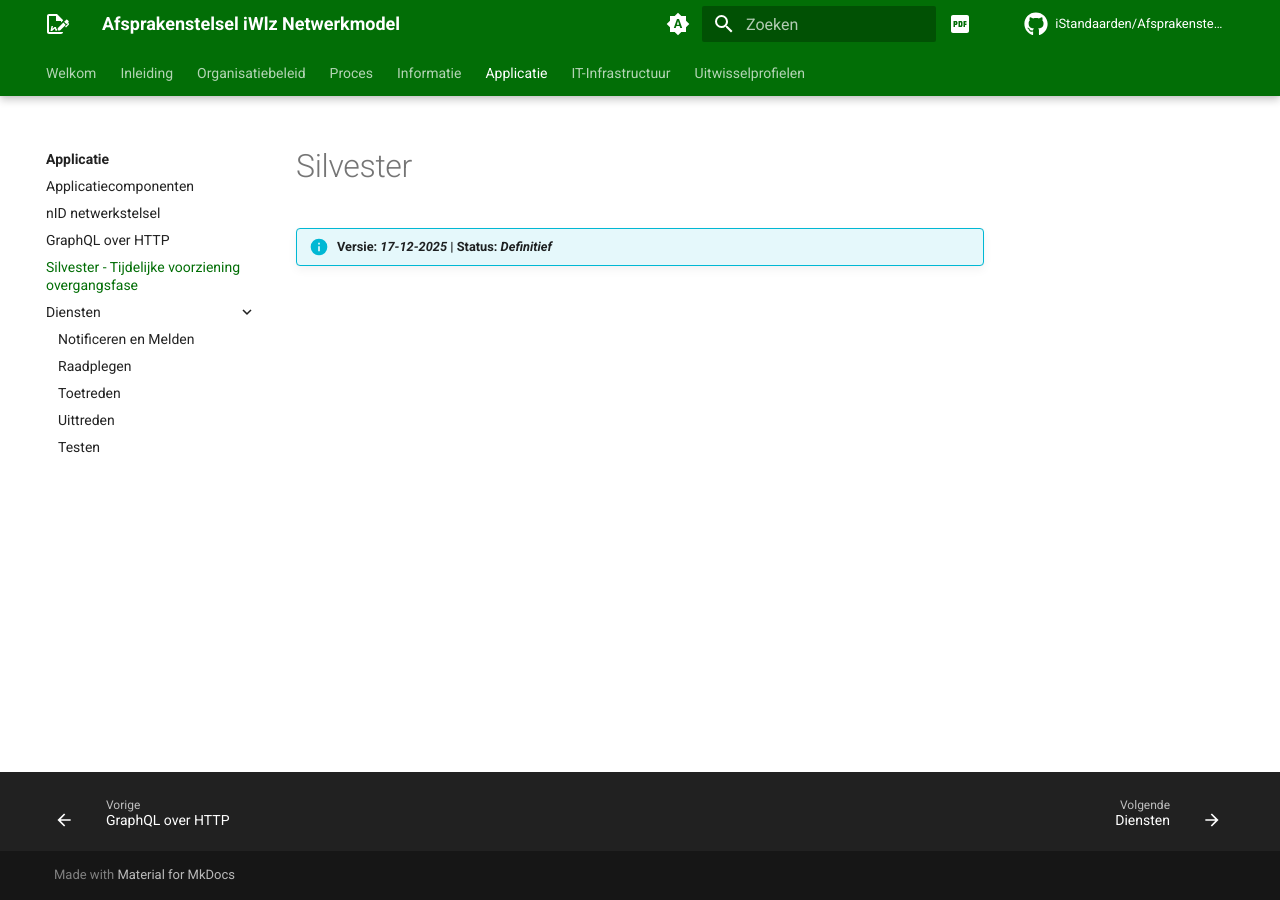
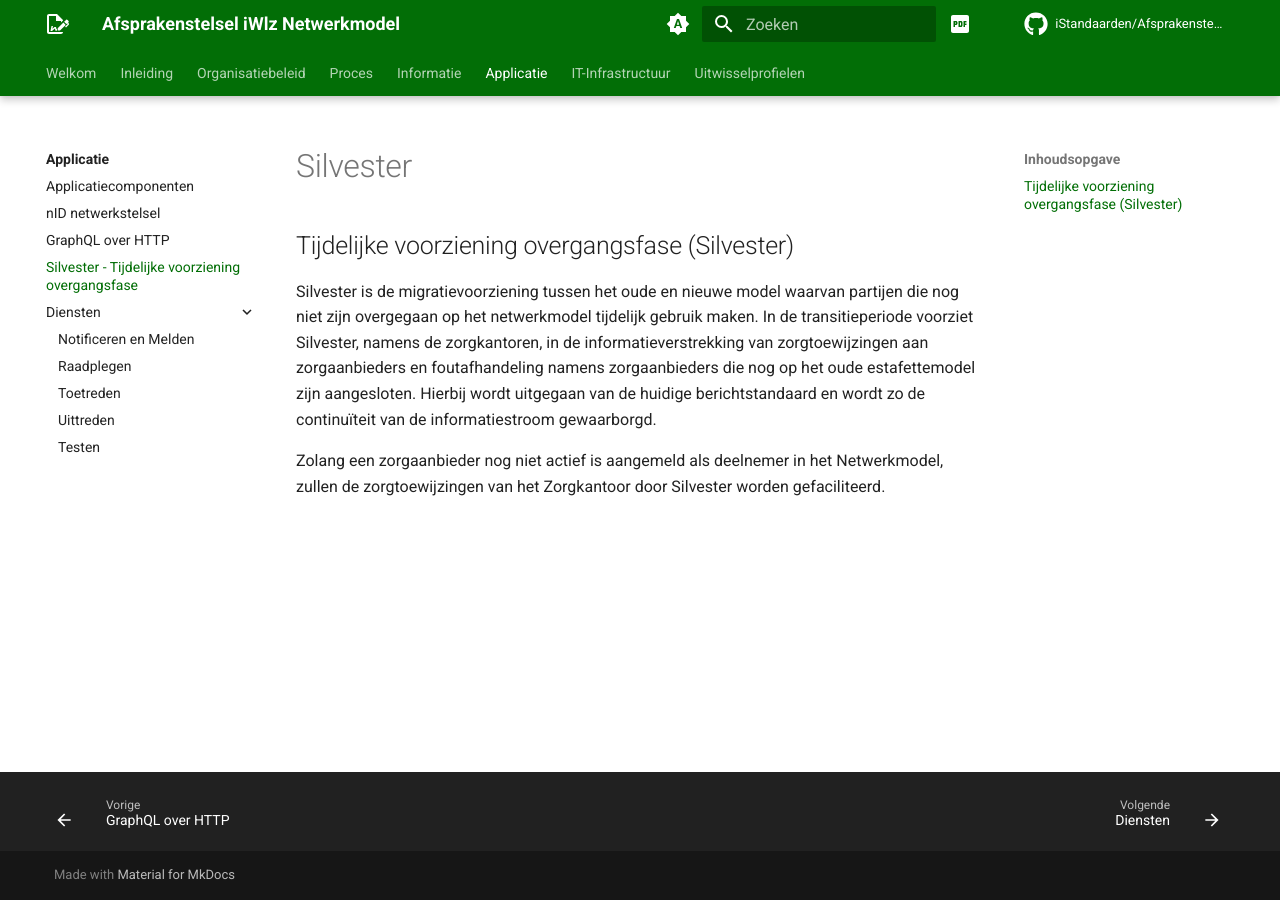
Before and after one commit to iStandaarden/Afsprakenstelsel-iWlz, an MkDocs documentation site: the page built from docs/applicatie/silvester.md, in a window 1280 px wide. Built offline with MkDocs 1.6.1 and Material for MkDocs 9.7.7, drawn with Linux system fonts in a browser that asks for light colours; comment, search, counter and statistics services are not loaded; the version menu is left out.

Commit message:
Silvester

```diff
--- a/docs/applicatie/silvester.md
+++ b/docs/applicatie/silvester.md
@@ -1,3 +1,7 @@
 # Silvester
 
-!!! info "Versie: *17-12-2025* | Status: *Definitief*"
+## Tijdelijke voorziening overgangsfase (Silvester)
+
+Silvester is de migratievoorziening tussen het oude en nieuwe model waarvan partijen die nog niet zijn overgegaan op het netwerkmodel tijdelijk gebruik maken. In de transitieperiode voorziet Silvester, namens de zorgkantoren, in de informatieverstrekking van zorgtoewijzingen aan zorgaanbieders en foutafhandeling namens zorgaanbieders die nog op het oude estafettemodel zijn aangesloten. Hierbij wordt uitgegaan van de huidige berichtstandaard en wordt zo de continuïteit van de informatiestroom gewaarborgd.
+
+Zolang een zorgaanbieder nog niet actief is aangemeld als deelnemer in het Netwerkmodel, zullen de zorgtoewijzingen van het Zorgkantoor door Silvester worden gefaciliteerd.
```
Also changed, not shown: docs/applicatie/graphql_over_http.md (+0 -2 lines).
